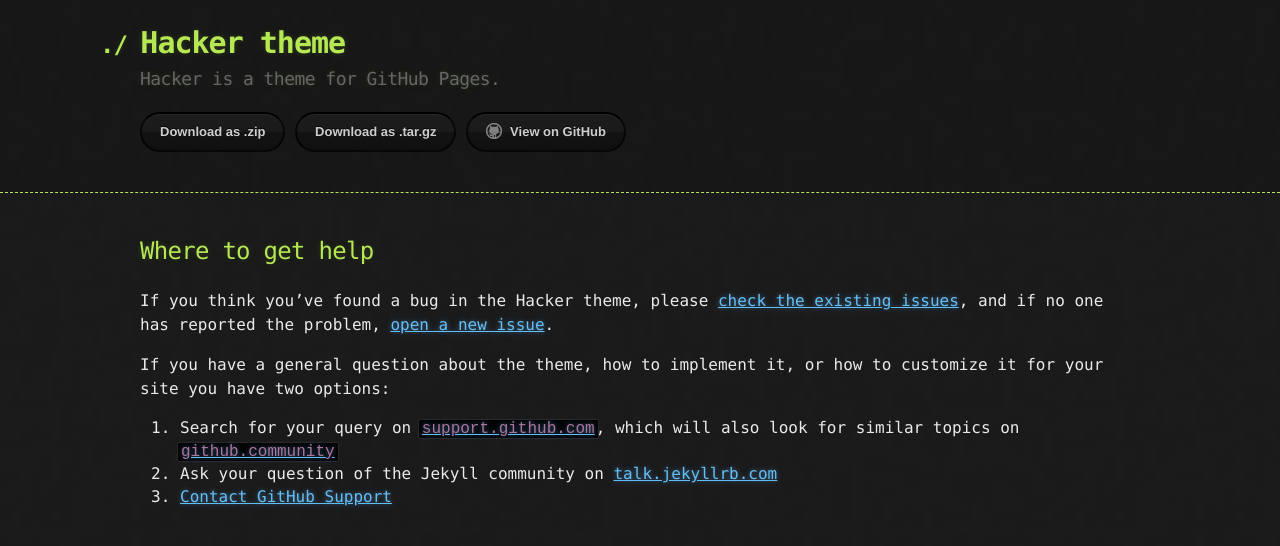
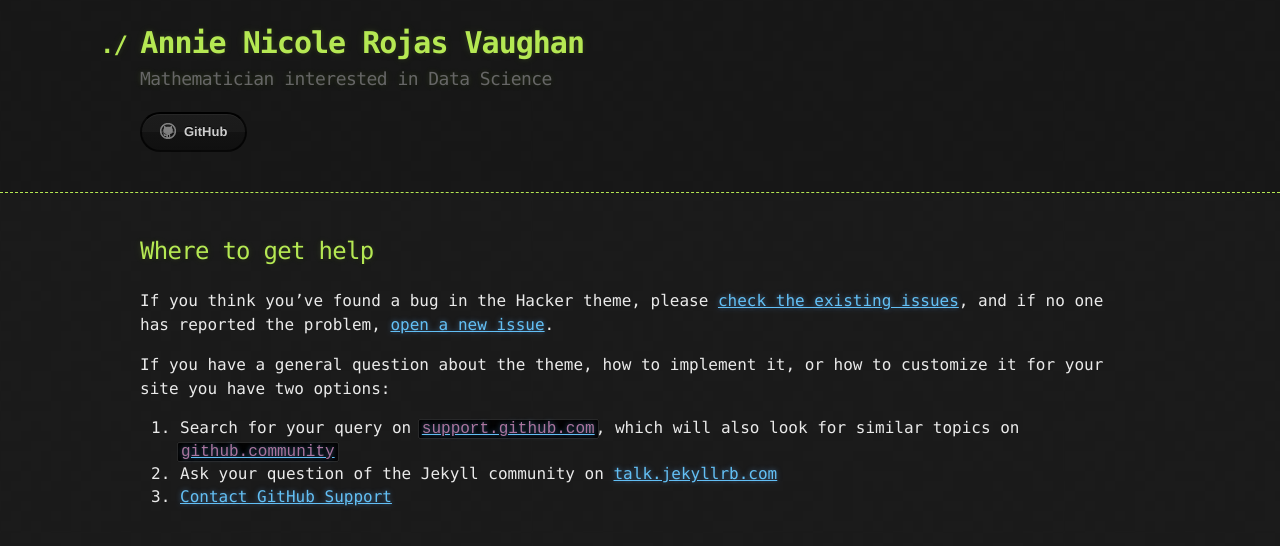
Before and after one commit to AnnieVaughan2023/annievaughan2023.github.io, a Jekyll site: the page built from docs/SUPPORT.md, in a window 1280 px wide. Shown: the top 546 px of the page. Built offline with Jekyll 4.4.1, drawn with Linux system fonts in a browser that asks for light colours; our own code applies the rules of GitHub Pages for plain Markdown files.

```diff
--- a/_config.yml
+++ b/_config.yml
@@ -2,11 +2,11 @@ remote_theme: pages-themes/hacker@v0.2.0
 plugins:
 - jekyll-remote-theme # add this line to the plugins list if you already have one
 
-title: Hacker theme
+title: Annie Nicole Rojas Vaughan
 baseurl: '/'
 url: 'https://annie-nicole.github.io'
-description: Hacker is a theme for GitHub Pages.
-show_downloads: true
+description: Mathematician interested in Data Science
+show_downloads: false
 google_analytics:
 
 theme: jekyll-theme-hacker
--- a/_layouts/default.html
+++ b/_layouts/default.html
@@ -14,7 +14,7 @@
 
     <header>
       <div class="container">
-        <a id="a-title" href="{{ '/' | relative_url }}">
+        <a id="a-title" href="{{ '' | relative_url }}">
           <h1>{{ site.title | default: site.github.repository_name }}</h1>
         </a>
         <h2>{{ site.description | default: site.github.project_tagline }}</h2>
@@ -24,7 +24,7 @@
             <a href="{{ site.github.zip_url }}" class="btn">Download as .zip</a>
             <a href="{{ site.github.tar_url }}" class="btn">Download as .tar.gz</a>
           {% endif %}
-          <a href="{{ site.github.repository_url }}" class="btn btn-github"><span class="icon"></span>View on GitHub</a>
+          <a href="{{ site.github.owner_url}}" class="btn btn-github"><span class="icon"></span>GitHub</a>
         </section>
       </div>
     </header>
--- a/assets/css/style.scss
+++ b/assets/css/style.scss
@@ -2,3 +2,52 @@
 ---
 
 @import 'jekyll-theme-hacker';
+
+
+
+img[src$='#avatar'] {
+
+	display: block;
+	margin: 0 auto;
+	border-radius: 50%;
+	max-width: 100%;
+
+}
+
+img[src$='#icons']{
+
+	width: 100px;
+	height: 100px;
+	border-radius: 50%;
+	overflow: hidden;
+	background-color: blue;
+	display: inline-block;
+	vertical-align: middle;
+
+}
+
+a:link[href$='#special-link']{
+	color: rgba(211,192,202,0.8);
+	background-color: none;
+	text-decoration: none;
+
+}
+
+a:visited[href$='special-link']{
+
+	color: rgba(211,192,202,0.8);
+	background: none;
+	text-decoration: none;
+
+
+}
+a:hover[href$='special-link']{
+
+
+	color:rgba(190,175,183,0.8);
+	background: none;
+	text-decoration: underline;
+
+
+
+}
```
Also changed, not shown: Pages/My_Proyects/LANL.md (added, +6 -0 lines), Pages/Resume.md (added, +73 -0 lines), another-page.md (deleted, +0 -9 lines), index.md (+11 -113 lines), Images/CV.jpg (added), 1 other file.
